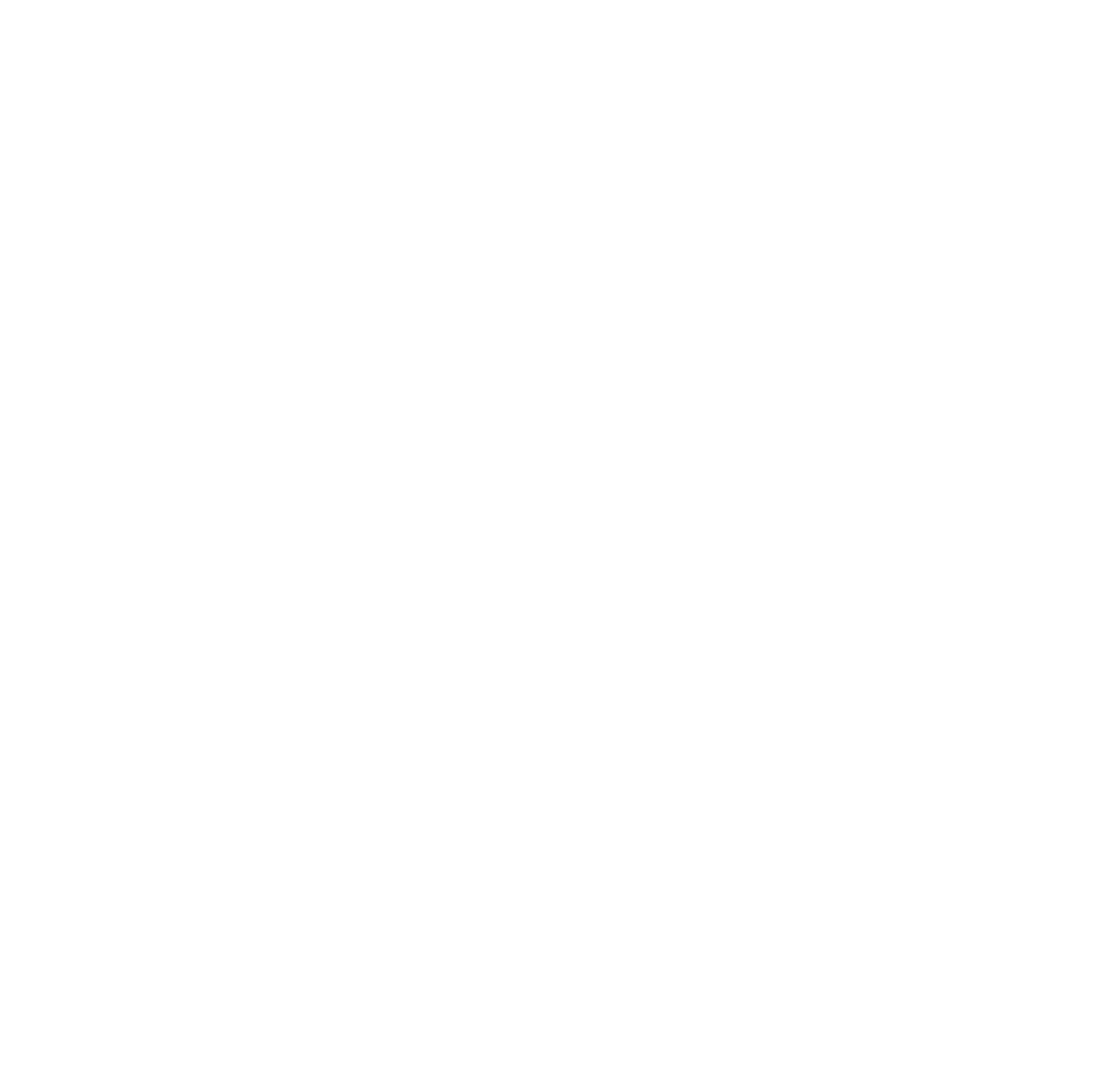
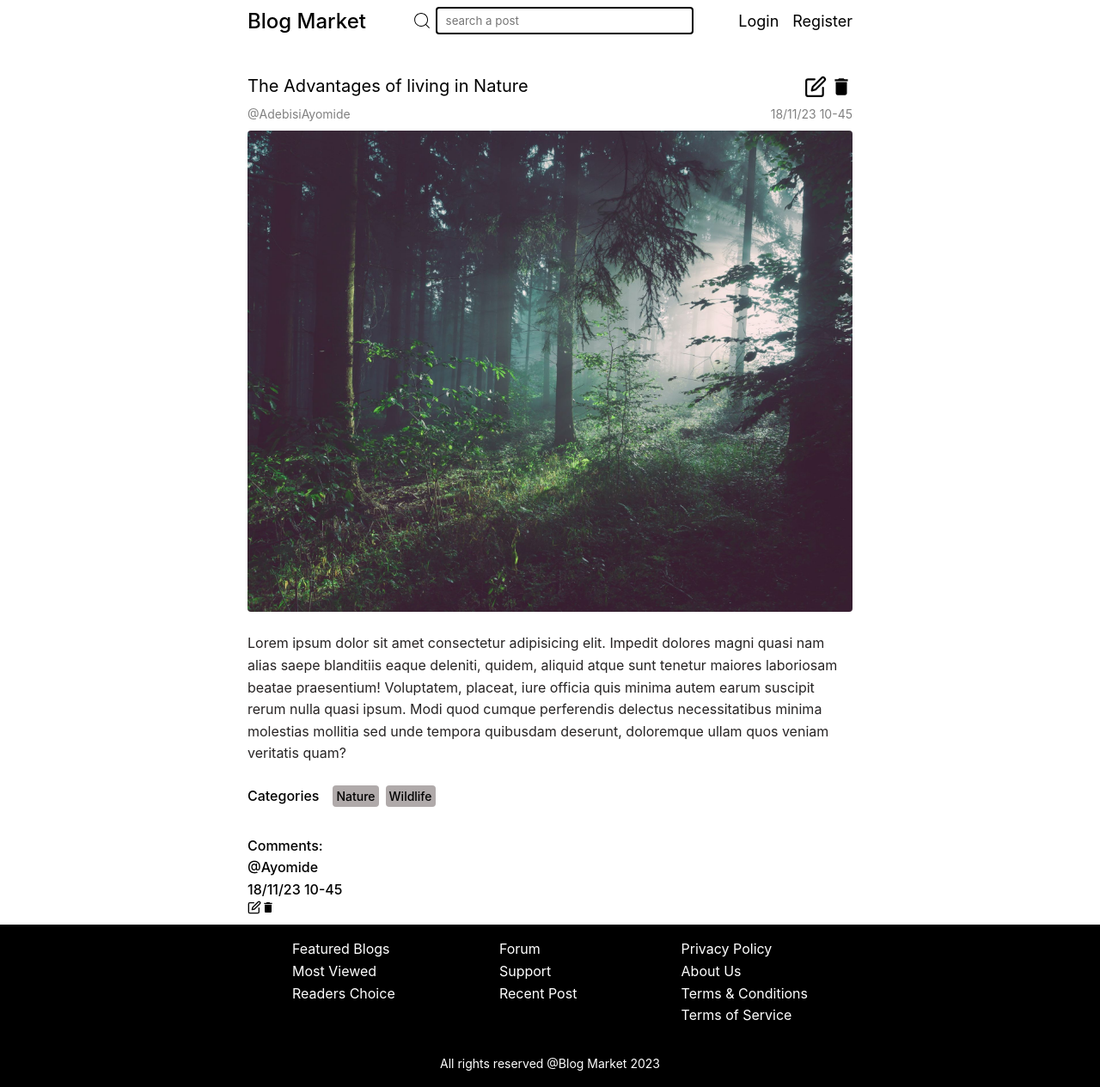
Before and after one commit to Ayothegod/blog, a React (Vite) app in the folder client/: page /posts/post/1 in a window 1280 px wide. Before the commit this address had no page. Shown: the whole page at 86% size. Before the commit the page ends 800 px from the top, so only its background shows below. Built offline with nearby package versions, Linux system fonts and the light colour scheme.

Commit message:
building comment of postDetail

```diff
--- a/client/src/App.css
+++ b/client/src/App.css
@@ -197,6 +197,97 @@
   color: gray;
 }
 
+/* PostDetail =============== */
+.post-main {
+  padding: .5rem;
+
+  max-width: 720px;
+  margin: 0 auto;
+}
+
+.post-details {
+  display: flex;
+  flex-direction: column;
+  gap: .5rem;
+  margin: 2rem 0;
+}
+
+.details-header {
+  display: flex;
+  gap: 1rem;
+  justify-content: space-between;
+}
+
+.details-header h2 {
+  font-size: 20px;
+  font-weight: 400;
+}
+
+.details-header-action {
+  display: flex;
+  gap: .25rem;
+}
+
+.details-header-action .action-icon {
+  font-size: 26px;
+}
+
+.post-query {
+  display: flex;
+  justify-content: space-between;
+  color: gray;
+  font-size: 14px;
+}
+
+.post-image {
+  width: 100%;
+  height: 70vh;
+}
+
+.post-image-img {
+  width: 100%;
+  height: 100%;
+  object-fit: cover;
+  object-position: center;
+  border-radius: 4px;
+}
+
+.post-text {
+  color: rgb(39, 36, 36);
+  margin: 1rem 0;
+}
+
+.post-category {
+  display: flex;
+  align-items: center;
+  gap: 1rem;
+}
+
+.post-category p {
+  font-weight: 500;
+}
+
+.post-category .categories {
+  display: flex;
+  gap: .5rem;
+}
+
+.categories li {
+  background-color: rgb(176, 170, 170);
+  font-size: 14px;
+  padding: 4px;
+  border-radius: 4px;
+  font-weight: 500;
+}
+
+.post-comments {
+
+}
+
+.post-comments p {
+  font-weight: 500;
+}
+
 @media screen and (min-width: 550px) {
   .post {
     display: flex;
@@ -241,6 +332,9 @@
   .login {
     height: 70vh;
   }
+
+  /* PostDetail =============== */
+
 }
 
 @media screen and (min-width: 760px) {
--- a/client/src/App.jsx
+++ b/client/src/App.jsx
@@ -3,6 +3,7 @@
 import Home from "./pages/Home";
 import Login from "./pages/Login";
 import Register from "./pages/Register";
+import PostDetail from "./pages/PostDetail";
 
 function App() {
   return (
@@ -11,6 +12,7 @@
         <Route path="/" element={<Home />} />
         <Route path="/login" element={<Login />} />
         <Route path="/register" element={<Register />} />
+        <Route path="/posts/post/:id" element={<PostDetail />} />
       </Routes>
     </>
   );
--- /dev/null
+++ b/client/src/components/Comment.jsx
@@ -0,0 +1,17 @@
+import { FiEdit } from "react-icons/fi";
+import { MdDelete } from "react-icons/md";
+
+export default function Comment() {
+  return (
+    <div className="comment">
+      <div className="comment-container">
+        <p>@Ayomide</p>
+        <div>
+          <p>18/11/23 10-45</p>
+          <FiEdit className="action-icon" />
+          <MdDelete className="action-icon" />
+        </div>
+      </div>
+    </div>
+  );
+}
--- a/client/src/pages/PostDetail.jsx
+++ b/client/src/pages/PostDetail.jsx
@@ -1,6 +1,56 @@
+import Footer from "../components/Footer";
+import Header from "../components/Header";
+import testImage from "../assets/forest-2-unsplash.jpg";
+import { FiEdit } from "react-icons/fi";
+import { MdDelete } from "react-icons/md";
+import Comment from "../components/Comment";
 
 export default function PostDetail() {
   return (
-    <div>PostDetail</div>
-  )
+    <>
+      <Header />
+
+      <div className="post-main">
+        <div className="post-details">
+          <div className="details-header">
+            <h2>The Advantages of living in Nature</h2>
+            <div className="details-header-action">
+              <FiEdit className="action-icon"/>
+              <MdDelete className="action-icon"/>
+            </div>
+          </div>
+          <div className="post-query">
+            <p>@AdebisiAyomide</p>
+            <p>18/11/23 10-45</p>
+          </div>
+
+          <div className="post-image">
+            <img className="post-image-img" src={testImage} alt="post-image" />
+          </div>
+
+          <div className="post-text">
+            <p>Lorem ipsum dolor sit amet consectetur adipisicing elit. Impedit dolores magni quasi nam alias saepe blanditiis eaque deleniti, quidem, aliquid atque sunt tenetur maiores laboriosam beatae praesentium! Voluptatem, placeat, iure officia quis minima autem earum suscipit rerum nulla quasi ipsum. Modi quod cumque perferendis delectus necessitatibus minima molestias mollitia sed unde tempora quibusdam deserunt, doloremque ullam quos veniam veritatis quam?</p>
+          </div>
+
+          <div className="post-category">
+            <p>Categories</p>
+            <ul className="categories">
+                <li>Nature</li>
+                <li>Wildlife</li>
+            </ul>
+          </div>
+        </div>
+
+        <div className="post-comments">
+            <p>Comments:</p>
+
+            <div>
+                <Comment/>
+            </div>
+        </div>
+      </div>
+
+      <Footer />
+    </>
+  );
 }
```
